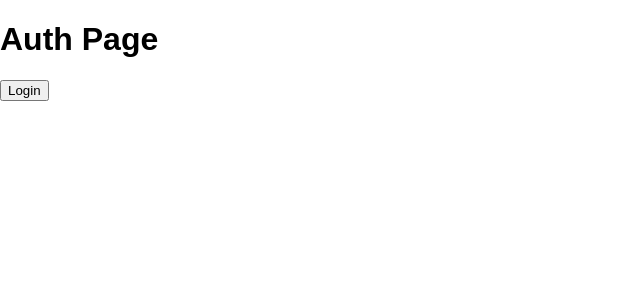
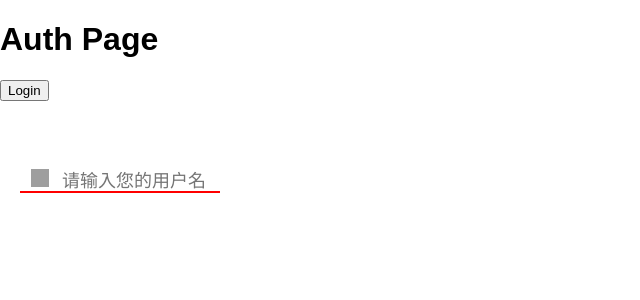
Before and after one commit to yxnne/MyReact, a React app in the folder testing_router_redux/: page /login in a window 1280 px wide. Shown: the top 300 px of the page, without its empty margins (0-640 px from the left). Built offline with nearby package versions, Linux system fonts and the light colour scheme; grey boxes are pictures that could not be loaded.

Commit message:
尝试自定义View

```diff
--- a/testing_router_redux/src/Auth.js
+++ b/testing_router_redux/src/Auth.js
@@ -2,17 +2,27 @@ import React from 'react';
 import { connect } from 'react-redux';
 import { login } from './reducer/Auth.redux';
 import { Redirect } from 'react-router-dom';
+import YiconInput from './view/y-icon-input/y-icon-input';
 
 @connect(
   state=>(state.auth), { login }
 )
 class Auth extends React.Component{
+
+  onChangeInput(k, v){
+    console.log('input change k is', k);
+    console.log('input change v is', v);
+  }
   render(){
     return (
       <div>
         {this.props.isAuth?<Redirect to="/dashboard"></Redirect>:null}
         <h1>Auth Page</h1>
         <button onClick={this.props.login}>Login</button>
+        <div style={{width:"200px", marginTop:"50px", marginLeft:"20px"}}>
+          <YiconInput height="18px" placeHolder="请输入您的用户名" keyPlaceHolder="用户名" onChange={(v)=>{this.onChangeInput('user',v)}}/>
+        </div>
+
       </div>
     );
   }
--- /dev/null
+++ b/testing_router_redux/src/view/y-icon-input/y-icon-input.css
@@ -0,0 +1,34 @@
+.y-middle-section .inner-input{
+  display: inline-block;
+  background: none;
+  width: 80%;
+
+}
+.y-middle-section .inner-input input{
+  display: inline-block;
+  background: none;
+  width: 100%;
+  outline: none;
+  border: none;
+}
+.y-middle-section .inner-input input:focus{
+  outline: none;
+  border: none;
+}
+.y-middle-section .inner-img{
+  display: inline-block;
+  width: 20%;
+  background: none;
+  text-align: center;
+}
+
+/* underline */
+.y-underline-section{
+  width: 100%;
+  height: 2px;
+  background-color: #f00;
+}
+/* up hind section */
+.y-top-section span{
+  font-size: 5px;
+}
--- /dev/null
+++ b/testing_router_redux/src/view/y-icon-input/y-icon-input.js
@@ -0,0 +1,92 @@
+import React from 'react';
+import './y-icon-input.css';
+/**
+ * YiconInput, View for my style input
+ */
+class YiconInput extends React.Component{
+  constructor(props){
+    super(props);
+
+    this.state = {
+      imgStyle:{
+        width:this.props.height,
+        height:this.props.height
+      },
+      inputStyle:{
+        height:this.props.height,
+        fontSize:this.props.height
+      },
+      inputContainerStyle:{
+        width:"80%"
+      },
+      imgContainerStyle:{
+        width:"20%"
+      },
+      needHintUp:false
+    };
+
+  }
+
+  // when focus
+  onInputFocus(){
+    console.log("onFocus");
+    this.setState({
+      imgStyle:{
+        width:0,
+        height:0
+      },
+      inputContainerStyle:{
+        width:"95%"
+      },
+      imgContainerStyle:{
+        width:"0%"
+      },
+      needHintUp:true
+    });
+  }
+  // when unfocus
+  onInputBlur(){
+    this.setState({
+      imgStyle:{
+        width:this.props.height,
+        height:this.props.height
+      },
+      inputContainerStyle:{
+        width:"80%"
+      },
+      imgContainerStyle:{
+        width:"20%"
+      },
+      needHintUp:false
+    });
+  }
+
+  render(){
+
+    return (
+      <div>
+        <div className="y-top-section" >
+          <span style={this.state.needHintUp?{fontSize:"5px"}:{color:"transparent"}}>{`${this.props.keyPlaceHolder?this.props.keyPlaceHolder:this.props.placeHolder}:`}</span>
+        </div>
+        <div className="y-middle-section">
+          <span className="inner-img" style={this.state.imgContainerStyle}>
+            <img  style={this.state.imgStyle} src="https://zos.alipayobjects.com/rmsportal/DfkJHaJGgMghpXdqNaKF.png"/>
+          </span>
+          <span className="inner-input" style={this.state.inputContainerStyle}>
+            <input style={this.state.inputStyle} type='text'
+              placeholder={this.props.placeHolder}
+              onFocus={()=>this.onInputFocus()}
+              onBlur={()=>this.onInputBlur()}
+              onChange={(e)=>this.props.onChange(e.target.value)}
+            />
+          </span>
+
+        </div>
+
+        <div className="y-underline-section"></div>
+      </div>
+    );
+  }
+}
+
+export default YiconInput;
```
